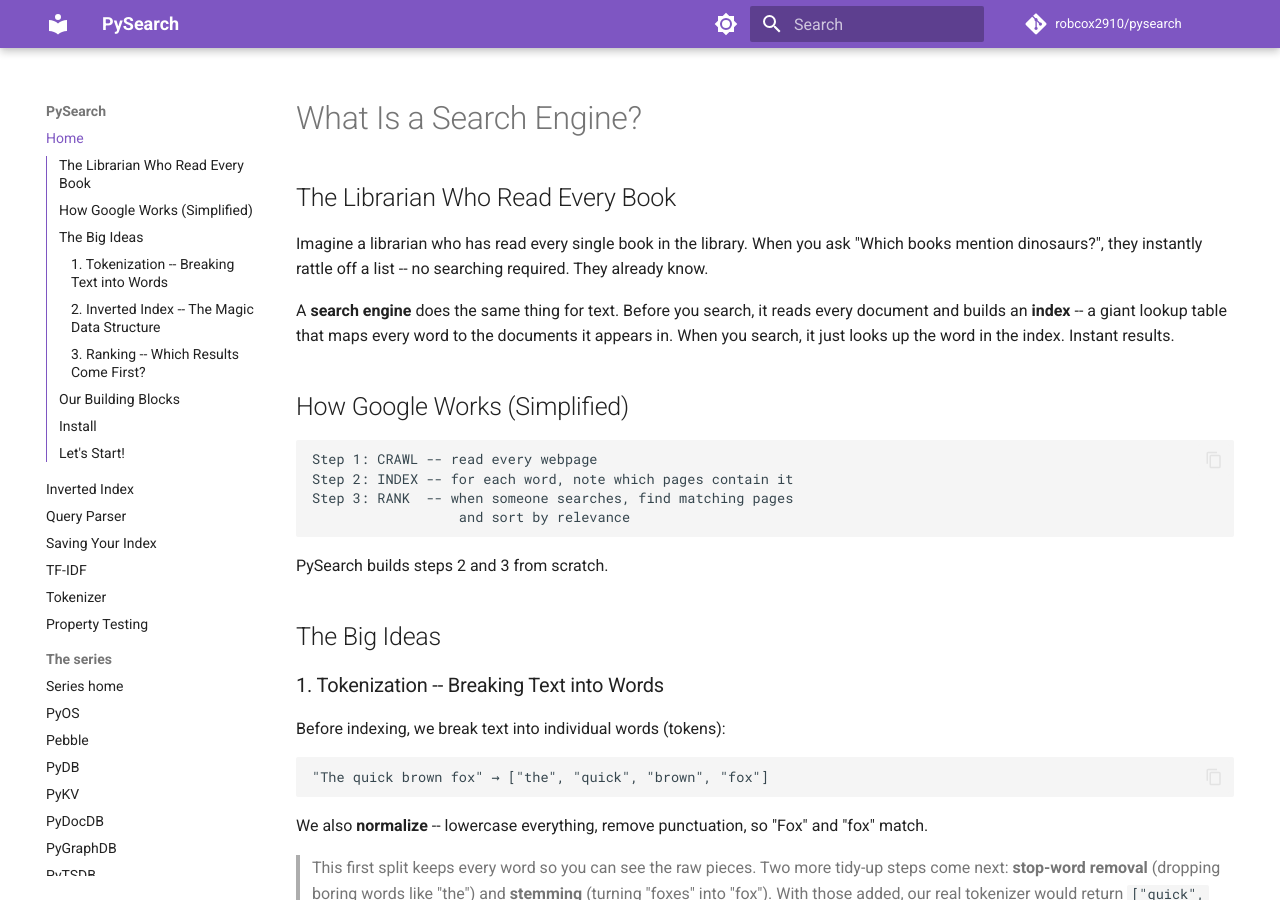
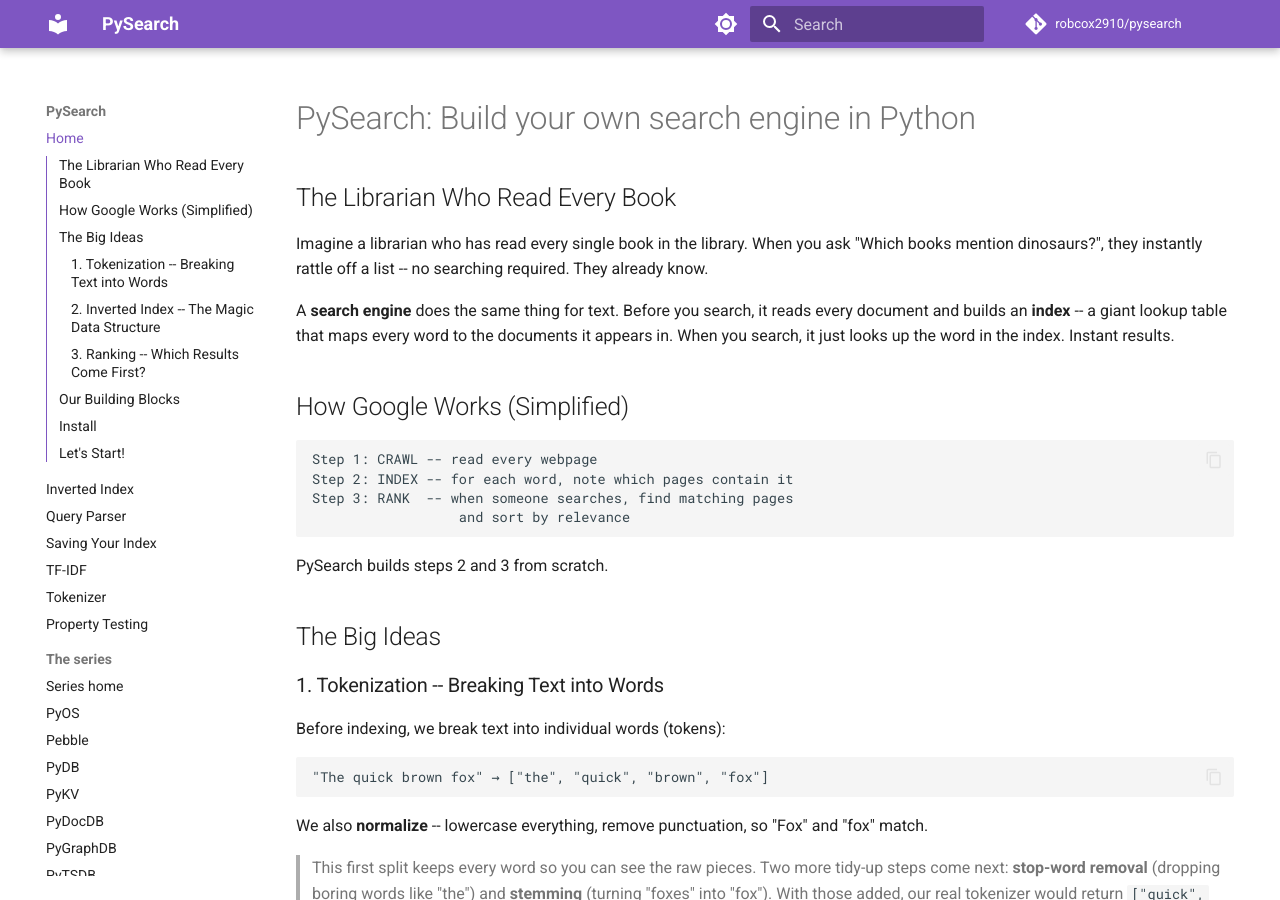
Before and after one commit to robcox2910/pysearch, an MkDocs documentation site: the page built from docs/index.md, in a window 1280 px wide and 900 px high. Built offline with MkDocs 1.6.1 and Material for MkDocs 9.7.7, drawn with Linux system fonts in a browser that asks for light colours; comment, search, counter and statistics services are not loaded.

Commit message:
docs: show the series title at the top of the landing page (#18)
Curated lists (such as free-programming-books) require an entry's title to
match the one displayed on the resource itself.


Claude-Session: https://claude.ai/code/session_01V7Qx2bpVb4r459q1hdHABV

Co-authored-by: Claude <noreply@anthropic.com>

```diff
--- a/docs/index.md
+++ b/docs/index.md
@@ -3,7 +3,7 @@ title: "Build your own search engine in Python"
 description: "A full-text search engine built from scratch in Python: tokenizing, an inverted index, TF-IDF ranking and boolean queries, explained simply."
 ---
 
-# What Is a Search Engine?
+# PySearch: Build your own search engine in Python
 
 ## The Librarian Who Read Every Book
 
```
